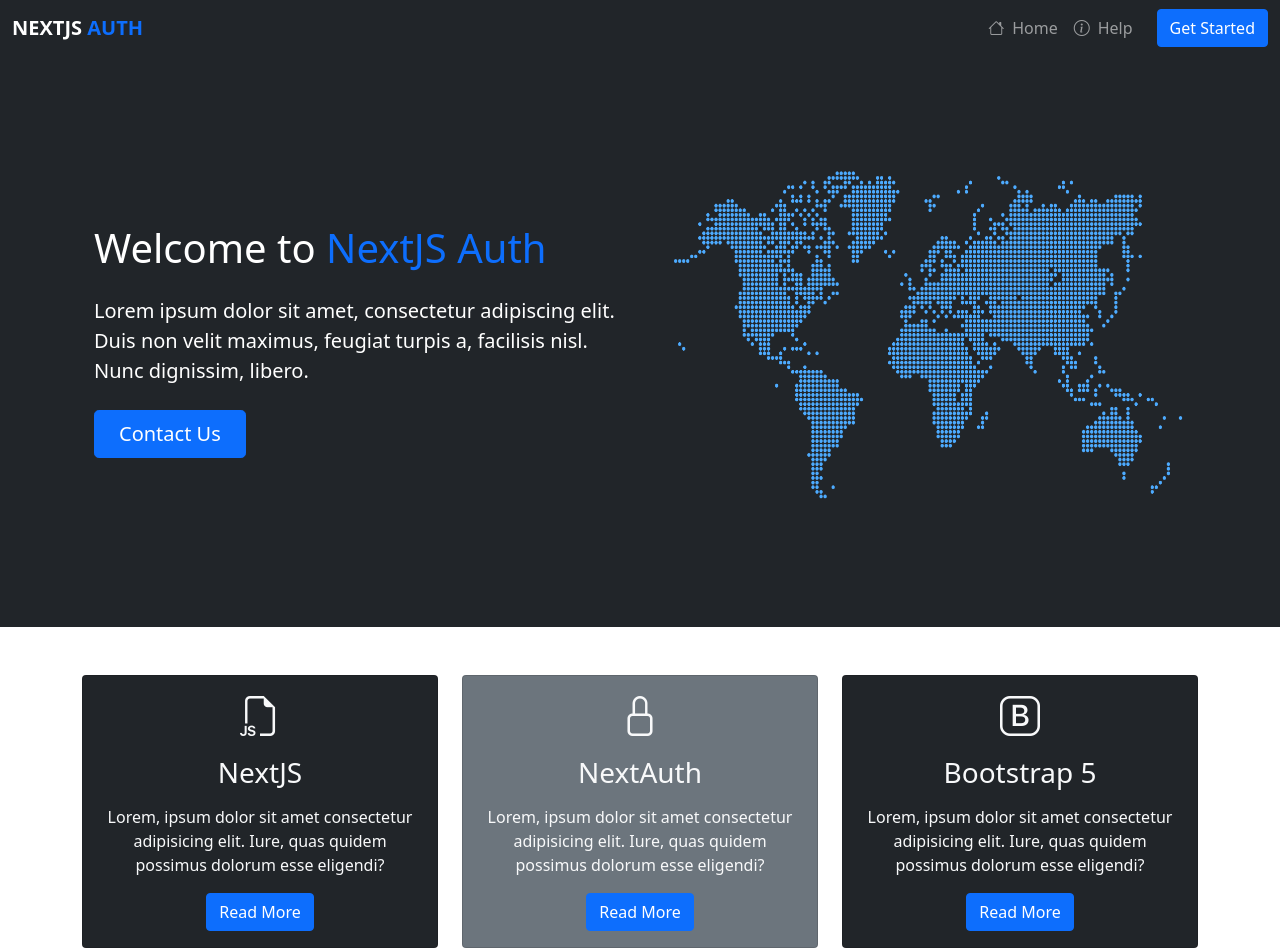
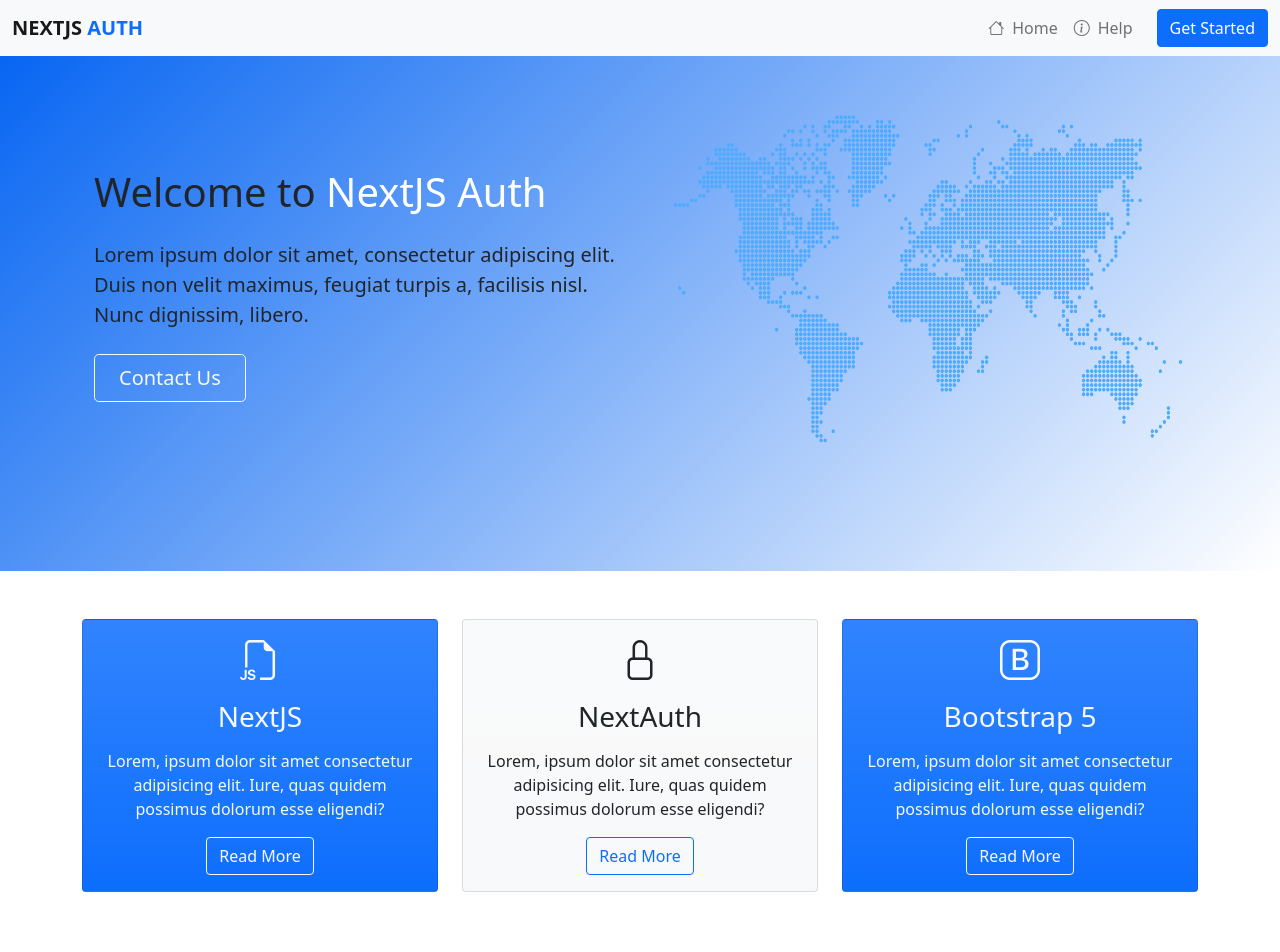
Before and after one commit to Nulimitz/nextjs-prisma-bootstrap, a Next.js app: page /home in a window 1280 px wide. Shown: the top 952 px of the page. Built offline with nearby package versions, Linux system fonts and the light colour scheme; no server answers.

Commit message:
Added hero gradient

```diff
--- a/components/Cards.js
+++ b/components/Cards.js
@@ -6,7 +6,7 @@
       <div className="container">
         <div className="row text-center g-4">
           <div className="col-md">
-            <div className="card bg-dark text-light">
+            <div className="card bg-primary bg-gradient text-light">
               <div className="card-body text-center">
                 <div className="h1 mb-3">
                   <i className="bi bi-filetype-js"></i>
@@ -16,14 +16,14 @@
                   Lorem, ipsum dolor sit amet consectetur adipisicing elit.
                   Iure, quas quidem possimus dolorum esse eligendi?
                 </p>
-                <a href="#" className="btn btn-primary">
+                <a href="#" className="btn btn-outline-light">
                   Read More
                 </a>
               </div>
             </div>
           </div>
           <div className="col-md">
-            <div className="card bg-secondary text-light">
+            <div className="card bg-light bg-gradient text-dark">
               <div className="card-body text-center">
                 <div className="h1 mb-3">
                   <i className="bi bi-lock"></i>
@@ -33,14 +33,14 @@
                   Lorem, ipsum dolor sit amet consectetur adipisicing elit.
                   Iure, quas quidem possimus dolorum esse eligendi?
                 </p>
-                <a href="#" className="btn btn-primary">
+                <a href="#" className="btn btn-outline-primary">
                   Read More
                 </a>
               </div>
             </div>
           </div>
           <div className="col-md">
-            <div className="card bg-dark text-light">
+            <div className="card bg-primary bg-gradient text-light">
               <div className="card-body text-center">
                 <div className="h1 mb-3">
                   <i className="bi bi-bootstrap"></i>
@@ -50,7 +50,7 @@
                   Lorem, ipsum dolor sit amet consectetur adipisicing elit.
                   Iure, quas quidem possimus dolorum esse eligendi?
                 </p>
-                <a href="#" className="btn btn-primary">
+                <a href="#" className="btn btn-outline-light">
                   Read More
                 </a>
               </div>
--- a/components/Hero.js
+++ b/components/Hero.js
@@ -3,7 +3,7 @@
 
 const Hero = () => {
   return (
-    <section className="hero bg-dark text-white">
+    <section className="hero page-header gradient">
       <div className="container col-xxl-8 px-4 py-5">
         <div className="row flex-lg-row-reverse align-items-center g-5 py-5">
           <div className="col-10 col-sm-8 col-lg-6">
@@ -18,7 +18,7 @@
           </div>
           <div className="col-lg-6">
             <h1>
-              Welcome to <span className="text-primary"> NextJS Auth </span>
+              Welcome to <span className="text-white"> NextJS Auth </span>
             </h1>
             <p className="lead my-4">
               Lorem ipsum dolor sit amet, consectetur adipiscing elit. Duis non
@@ -29,7 +29,7 @@
               <Link href="/contact" passHref>
                 <button
                   type="button"
-                  className="btn btn-primary btn-lg px-4 gap-3"
+                  className="btn btn-outline-light btn-lg px-4 gap-3"
                 >
                   Contact Us
                 </button>
--- a/components/Learn.js
+++ b/components/Learn.js
@@ -27,7 +27,7 @@
               quae similique laboriosam iste minus placeat odit velit quos,
               nulla architecto amet voluptates?
             </p>
-            <a href="#" className="btn btn-light mt-3">
+            <a href="#" className="btn btn-outline-primary mt-3">
               <i className="bi bi-chevron-right"></i> Read More
             </a>
           </div>
--- a/components/Navbar.js
+++ b/components/Navbar.js
@@ -9,7 +9,7 @@
 
   return (
     <>
-      <nav className="navbar navbar-expand-lg navbar-dark bg-dark sticky-top">
+      <nav className="navbar navbar-expand-lg navbar-light bg-light fixed-top">
         <div className="container-fluid">
           {session && (
             <button
--- a/styles/globals.css
+++ b/styles/globals.css
@@ -1,6 +1,15 @@
 :root {
   --offcanvas-width: 270px;
   --topNavbarHeight: 56px;
+}
+
+.gradient {
+  background: rgb(0, 97, 242);
+  background: linear-gradient(
+    135deg,
+    rgba(0, 97, 242, 1) 0%,
+    rgba(255, 255, 255, 1) 100%
+  );
 }
 
 .sidebar-nav {
```
